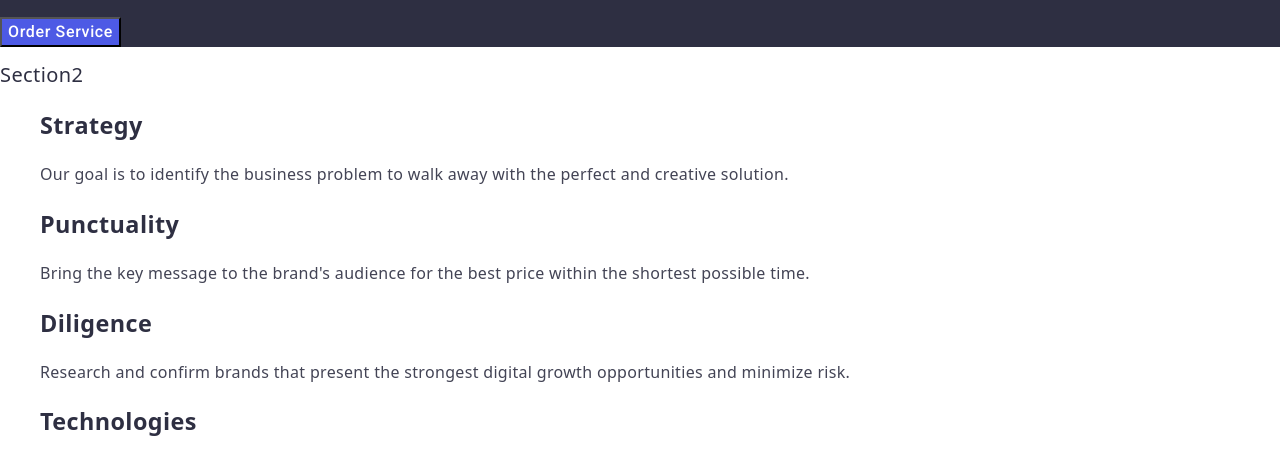
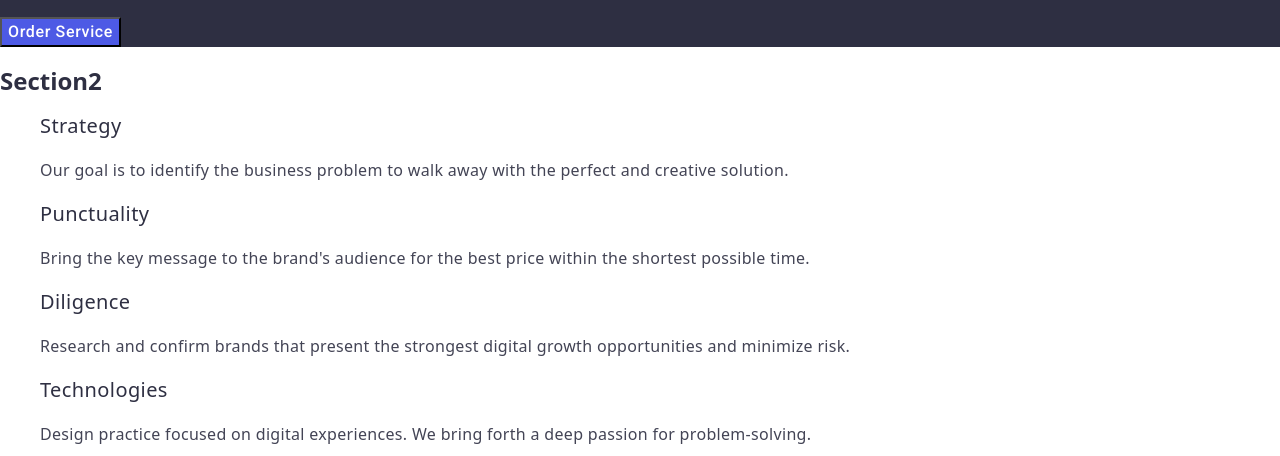
Before and after one commit to kiokate/goit-markup-hw-02, a plain HTML site: page index.html in a window 1280 px wide. Shown: the part 309-765 px from the top of the page. Drawn offline with nearby package versions, Linux system fonts and the light colour scheme.

Commit message:
update-index.html

```diff
--- a/css/styles.css
+++ b/css/styles.css
@@ -114,6 +114,9 @@ ul {
 
 .content-info-top {
   color: #2e2f42;
+}
+.title-three-part {
+  color: #2e2f42;
   font-weight: 500;
   font-size: 20px;
   line-height: 1.2;
--- a/index.html
+++ b/index.html
@@ -52,28 +52,28 @@
         <h2 class="content-info-top">Section2</h2>
         <ul>
           <li class="content-info-top">
-            <h3>Strategy</h3>
+            <h3 class="title-three-part">Strategy</h3>
             <p class="description-content-info">
               Our goal is to identify the business problem to walk away with the
               perfect and creative solution.
             </p>
           </li>
           <li class="content-info-top">
-            <h3>Punctuality</h3>
+            <h3 class="title-three-part">Punctuality</h3>
             <p class="description-content-info">
               Bring the key message to the brand's audience for the best price
               within the shortest possible time.
             </p>
           </li>
           <li class="content-info-top">
-            <h3>Diligence</h3>
+            <h3 class="title-three-part">Diligence</h3>
             <p class="description-content-info">
               Research and confirm brands that present the strongest digital
               growth opportunities and minimize risk.
             </p>
           </li>
           <li class="content-info-top">
-            <h3>Technologies</h3>
+            <h3 class="title-three-part">Technologies</h3>
             <p class="description-content-info">
               Design practice focused on digital experiences. We bring forth a
               deep passion for problem-solving.
```
